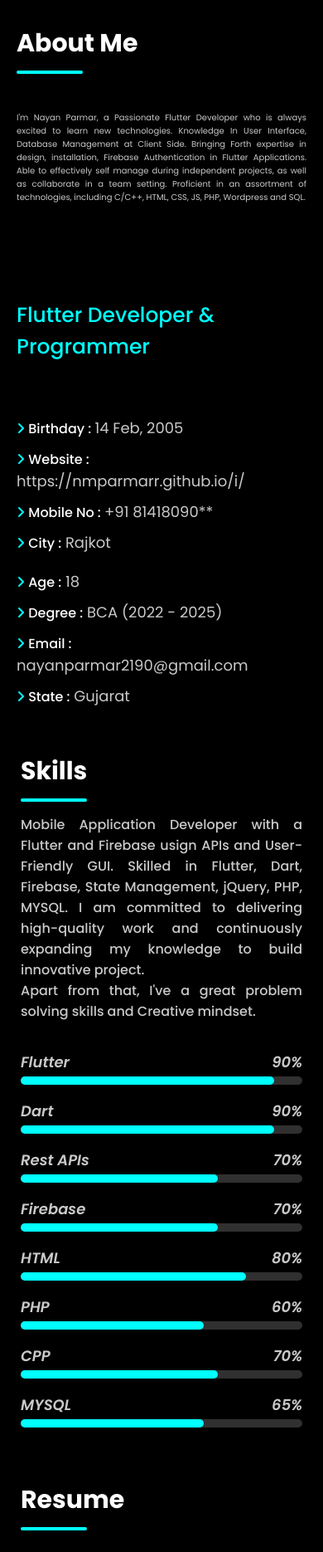
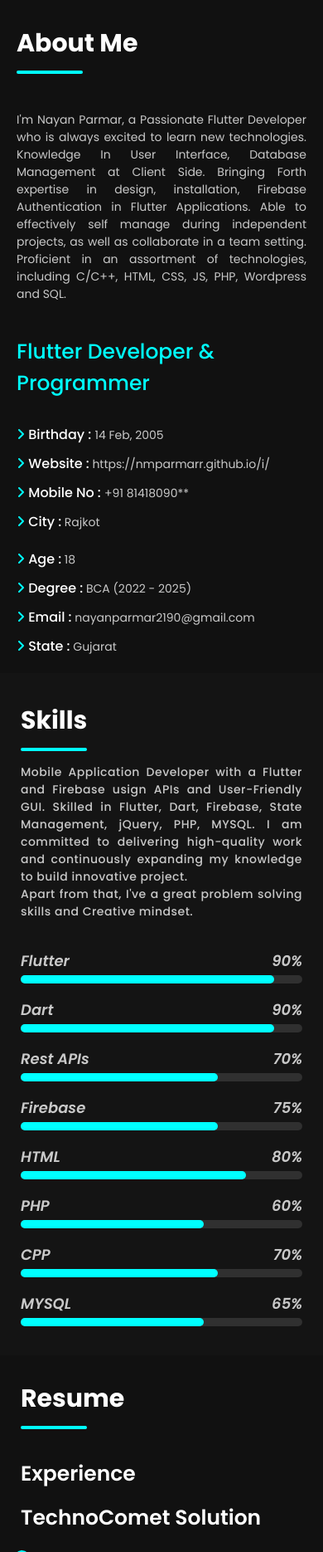
Before and after one commit to NMParmarr/i, a PHP site: page / in a window 390 px wide. Shown: the part 844-2714 px from the top of the page at 83% size. Run offline with PHP 8.4, Linux system fonts and the light colour scheme; some libraries are stand-ins or nearby versions.

Commit message:
Nayan Parmar's Portfolio

```diff
--- a/index.html
+++ b/index.html
@@ -107,12 +107,12 @@
                 <!-- <img src="image4.jpg" alt=".."> -->
                 <!-- </div> -->
 
-                <br>
+
 
                 <!-- information -->
                 <div class="info-col">
                     <h2>Flutter Developer & Programmer</h2>
-                    <p class="sub-para"></p>
+                    <!-- <p class="sub-para"></p> -->
                     <div class="icon-list-col">
                         <!-- left side list -->
                         <div class="icon-list">
@@ -211,7 +211,7 @@
                 <div class="skill-box">
                     <div class="skill-info">
                         <h2>Firebase</h2>
-                        <h2>70%</h2>
+                        <h2>75%</h2>
                     </div>
                     <div class="skill-outter-line">
                         <div class="skill-inner-line" style="width:70%"></div>
--- a/style.css
+++ b/style.css
@@ -18,7 +18,9 @@
     --iconBGColor: #ffffff;
     --textColor: #c9c9c9;
     --textMainColor: #ffffff;
-    --bgColor: #000000;
+    --bgColor: #111111;
+    --bg2Color: #141414;
+    --bgContactColor: rgb(14, 14, 14);
 }
 
 
@@ -403,7 +405,7 @@ main {
 
 #about p {
     color: var(--textColor);
-    font-size: 20px;
+    font-size: 18px;
 }
 
 /* Mobile View */
@@ -412,8 +414,8 @@ main {
         padding: 30px 20px 10px 20px;
     }
 
-    .sub-para {
-        font-size: 14px;
+    #about p {
+        font-size: 16px;
         letter-spacing: 0px;
         text-align: justify;
     }
@@ -456,9 +458,7 @@ main {
         font-size: 18px;
     }
 
-    #about p {
-        font-size: 10px;
-    }
+
 }
 
 @media only screen and (max-width: 400px) {
@@ -466,6 +466,19 @@ main {
         width: 90%;
     }
 
+    #about .about-col .info-col .icon-list-col .icon-list ul li strong {
+        font-size: 16px;
+    }
+
+    #about .about-col .info-col .icon-list-col .icon-list ul li span {
+        font-size: 14px;
+    }
+
+    #about p {
+        font-size: 14px;
+        letter-spacing: 0px;
+        text-align: justify;
+    }
 }
 
 /* About section end */
@@ -474,6 +487,7 @@ main {
 
 #skill {
     padding: 70px 30px;
+    background: var(--bg2Color);
 }
 
 #skill .skill-row {
@@ -502,7 +516,6 @@ main {
     height: 10px;
     background-color: rgb(48, 48, 48);
     border-radius: 15px;
-
 }
 
 #skill .skill-row .skill-box .skill-outter-line .skill-inner-line {
@@ -512,11 +525,20 @@ main {
 }
 
 #skill .sub-para {
-    font-size: 23px;
+    font-size: 18px;
 
 }
 
 /* Mobile View */
+
+
+@media only screen and (max-width: 800px) {
+
+    #skill .sub-para {
+        font-size: 16px;
+
+    }
+}
 
 @media only screen and (max-width: 490px) {
 
@@ -529,7 +551,7 @@ main {
     }
 
     #skill .sub-para {
-        font-size: 16px;
+        font-size: 14px;
 
     }
 }
@@ -537,10 +559,9 @@ main {
 /* Skills Section End */
 
 
-/* Resuem Section Start */
+/* Resume Section Start */
 #resume {
     padding: 70px 30px;
-    background-color: black;
 }
 
 #resume .resume-row {
@@ -833,6 +854,7 @@ main {
 
 #contact {
     padding: 70px 30px;
+    background: var(--bg2Color);
 }
 
 #contact .contact-row {
@@ -845,9 +867,9 @@ main {
 #contact .contact-row .contact-left {
     flex-basis: 40%;
     min-width: 40%;
-    background-color: var(--bgColor);
-    box-shadow: 0 0 20px rgba(0, 0, 0, 20%);
-    border-radius: 4px;
+    background-color: black;
+    box-shadow: 0 0 25px rgba(255, 255, 255, 0.2);
+    border-radius: 10px;
     padding: 30px
 }
 
@@ -890,9 +912,9 @@ main {
 #contact .contact-row .contact-right {
     flex-basis: 60%;
     min-width: 60%;
-    background-color: var(--bgColor);
-    box-shadow: 0 0 20px rgba(0, 0, 0, 20%);
-    border-radius: 4px;
+    background-color: black;
+    box-shadow: 0 0 25px rgba(255, 255, 255, 0.2);
+    border-radius: 10px;
     padding: 30px
 }
 
```
